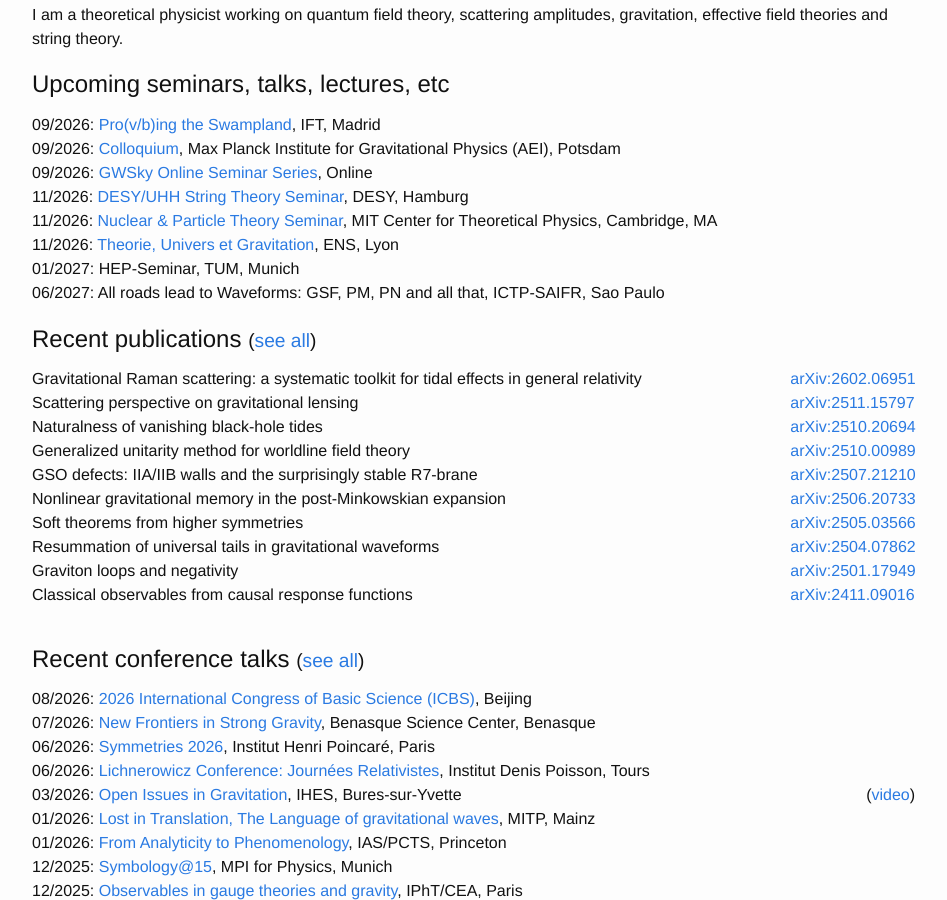
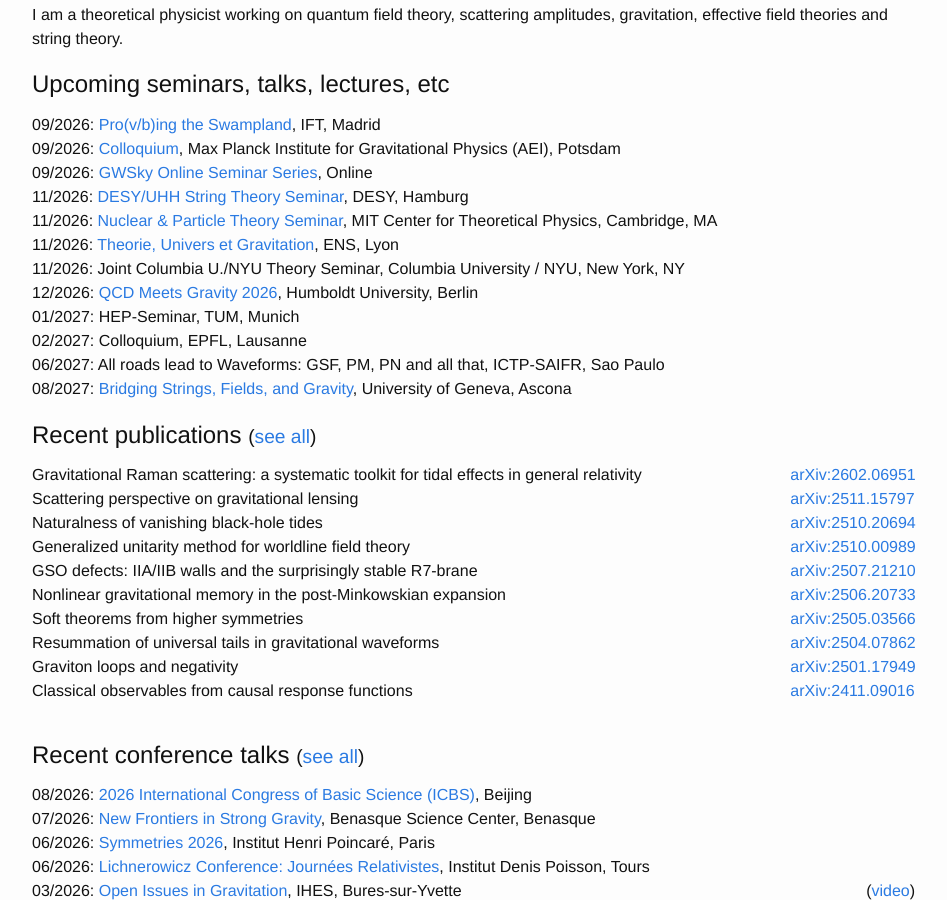
Before and after one commit to julioparra/julioparra.github.io, a Jekyll site: the page built from index.md, in a window 1280 px wide and 900 px high, scrolled down 471 px. Shown: the whole window, without its empty margins (168-1115 px from the left). Built offline with Jekyll 4.4.1, drawn with Linux system fonts in a browser that asks for light colours; nearby versions of some CDN libraries.

Commit message:
Add upcoming talks
Co-Authored-By: Claude Sonnet 5 <noreply@anthropic.com>

```diff
--- a/_data/talks.yml
+++ b/_data/talks.yml
@@ -1,3 +1,14 @@
+- date: 2027-08-15
+  name: Bridging Strings, Fields, and Gravity
+  type: conference
+  link: https://www.unige.ch/math/la-une/2026/bridging-strings-fields-and-gravity-15-20-aug-ascona
+  institution: University of Geneva
+  location: Ascona
+  country: CH
+  video:
+  title:
+  virtual: no
+
 - date: 2027-06-21
   name: "All roads lead to Waveforms: GSF, PM, PN and all that"
   type: workshop
@@ -9,6 +20,17 @@
   title:
   virtual: no
 
+- date: 2027-02-15
+  name: Colloquium
+  type: colloquium
+  link:
+  institution: EPFL
+  location: Lausanne
+  country: CH
+  video:
+  title:
+  virtual: no
+
 - date: 2027-01-14
   name: HEP-Seminar
   type: seminar
@@ -16,6 +38,28 @@
   institution: TUM
   location: Munich
   country: DE
+  video:
+  title:
+  virtual: no
+
+- date: 2026-12-17
+  name: QCD Meets Gravity 2026
+  type: conference
+  link: https://indico.desy.de/event/54372/
+  institution: Humboldt University
+  location: Berlin
+  country: DE
+  video:
+  title:
+  virtual: no
+
+- date: 2026-11-20
+  name: Joint Columbia U./NYU Theory Seminar
+  type: seminar
+  link:
+  institution: Columbia University / NYU
+  location: New York, NY
+  country: US
   video:
   title:
   virtual: no
@@ -64,7 +108,7 @@
   title:
   virtual: yes
 
-- date: 2026-09-22
+- date: 2026-09-25
   name: Colloquium
   type: colloquium
   link: https://www.aei.mpg.de/460860/colloquia-in-potsdam
```
